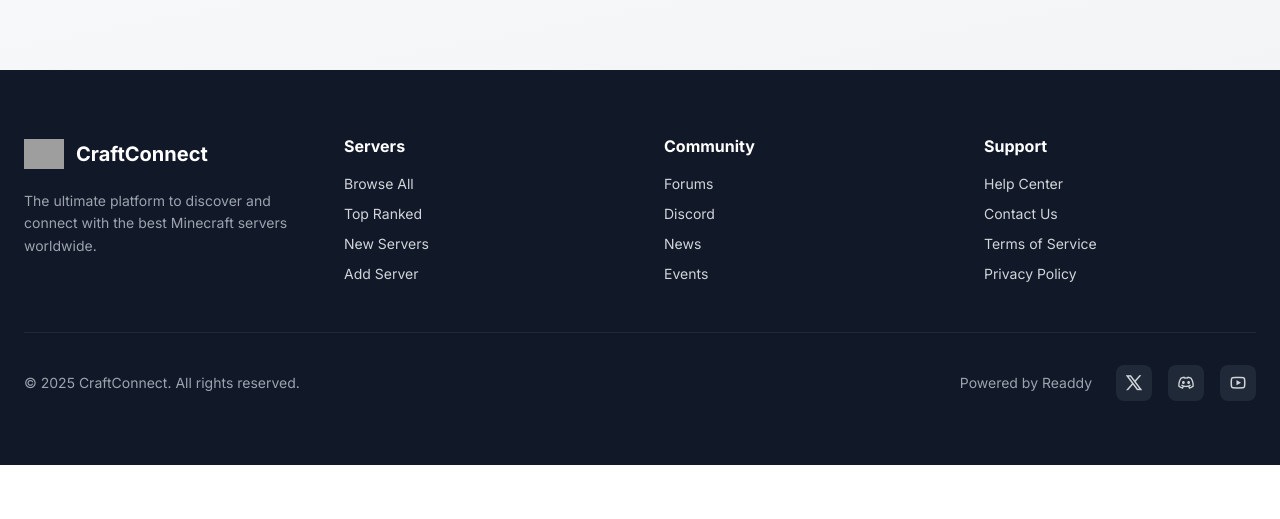
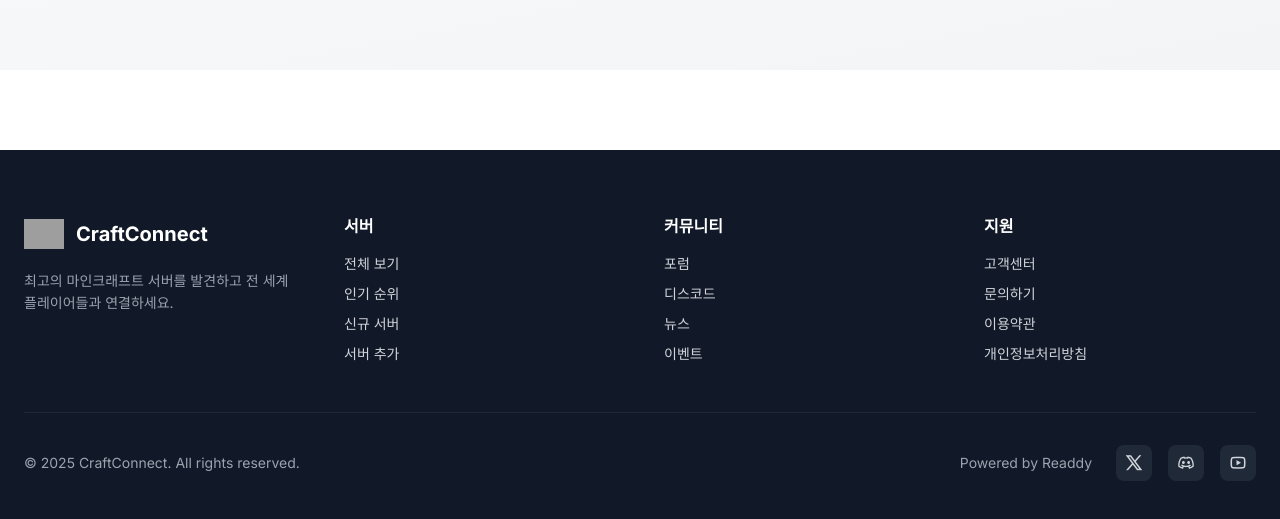
Before and after one commit to Minecraft-Server-List/Minecraft-Frontend, a React (Vite) app: page / in a window 1280 px wide. Shown: the part 939-1458 px from the top of the page. Before the commit the page ends 1404 px from the top, so only its background shows below. Built offline with nearby package versions, Linux system fonts and the light colour scheme; no server answers; grey boxes are pictures that could not be loaded.

Commit message:
refactor: 백엔드 연동 코드 리팩토링

```diff
--- a/src/pages/home/page.tsx
+++ b/src/pages/home/page.tsx
@@ -3,9 +3,10 @@ import { Link } from 'react-router-dom';
 import api from '@/api/axios';
 import LoginModal from '@/components/feature/LoginModal';
 import AddServerModal from '@/components/feature/AddServerModal';
+import Footer from '../servers/components/Footer';
 
 interface MinecraftServer {
-  id: number;
+  serverId: number;
   name: string;
   imageUrl?: string;
   currentPlayers: number;
@@ -137,7 +138,7 @@ export default function Home() {
               <div className="col-span-3 py-10">데이터 로딩 중...</div>
             ) : (
               featuredServers.map((server) => (
-                <Link key={server.id} to={`/servers/${server.id}`} className="group">
+                <Link key={server.serverId} to={`/servers/${server.serverId}`} className="group">
                   <div className="bg-white rounded-2xl overflow-hidden shadow-lg hover:shadow-2xl transition-all duration-300 transform hover:-translate-y-2">
                     <div className="relative w-full h-56 overflow-hidden">
                       <img
@@ -167,7 +168,7 @@ export default function Home() {
           <h2 className="text-4xl font-bold text-gray-900 mb-12 text-center">Top Ranked Servers</h2>
           <div className="max-w-4xl mx-auto bg-white rounded-2xl shadow-xl overflow-hidden">
             {topServers.map((server, index) => (
-              <div key={server.id} className="flex items-center gap-6 p-6 hover:bg-gray-50 transition-colors border-b border-gray-100 last:border-b-0">
+              <div key={server.serverId} className="flex items-center gap-6 p-6 hover:bg-gray-50 transition-colors border-b border-gray-100 last:border-b-0">
                 <div className={`flex items-center justify-center w-12 h-12 rounded-xl font-bold text-lg ${index === 0 ? 'bg-yellow-100 text-yellow-700' : 'bg-gray-100 text-gray-600'}`}>
                   #{index + 1}
                 </div>
@@ -175,7 +176,7 @@ export default function Home() {
                   <h3 className="text-lg font-bold text-gray-900 mb-1">{server.name}</h3>
                   <div className="text-sm text-gray-600">{server.currentPlayers} / {server.maxPlayers} online</div>
                 </div>
-                <Link to={`/servers/${server.id}`} className="px-6 py-2.5 bg-emerald-600 text-white text-sm font-medium rounded-lg hover:bg-emerald-700">Detail</Link>
+                <Link to={`/servers/${server.serverId}`} className="px-6 py-2.5 bg-emerald-600 text-white text-sm font-medium rounded-lg hover:bg-emerald-700">Detail</Link>
               </div>
             ))}
           </div>
@@ -183,69 +184,7 @@ export default function Home() {
       </section>
 
       {/* Footer */}
-      <footer className="bg-gray-900 text-gray-300 py-16">
-        <div className="max-w-7xl mx-auto px-6">
-          <div className="grid grid-cols-1 md:grid-cols-4 gap-12 mb-12">
-            <div>
-              <div className="flex items-center gap-3 mb-4">
-                <img
-                  src="https://public.readdy.ai/ai/img_res/e131358c-8d1e-4f3d-ab52-30b4e08151d5.png"
-                  alt="CraftConnect"
-                  className="w-10 h-10 object-contain"
-                />
-                <span className="text-xl font-bold text-white">CraftConnect</span>
-              </div>
-              <p className="text-sm text-gray-400 leading-relaxed">
-                The ultimate platform to discover and connect with the best Minecraft servers worldwide.
-              </p>
-            </div>
-
-            <div>
-              <h4 className="text-base font-bold text-white mb-4">Servers</h4>
-              <ul className="space-y-2.5 text-sm">
-                <li><a href="#" className="hover:text-emerald-400 transition-colors cursor-pointer">Browse All</a></li>
-                <li><a href="#" className="hover:text-emerald-400 transition-colors cursor-pointer">Top Ranked</a></li>
-                <li><a href="#" className="hover:text-emerald-400 transition-colors cursor-pointer">New Servers</a></li>
-                <li><a href="#" className="hover:text-emerald-400 transition-colors cursor-pointer">Add Server</a></li>
-              </ul>
-            </div>
-
-            <div>
-              <h4 className="text-base font-bold text-white mb-4">Community</h4>
-              <ul className="space-y-2.5 text-sm">
-                <li><a href="#" className="hover:text-emerald-400 transition-colors cursor-pointer">Forums</a></li>
-                <li><a href="#" className="hover:text-emerald-400 transition-colors cursor-pointer">Discord</a></li>
-                <li><a href="#" className="hover:text-emerald-400 transition-colors cursor-pointer">News</a></li>
-                <li><a href="#" className="hover:text-emerald-400 transition-colors cursor-pointer">Events</a></li>
-              </ul>
-            </div>
-
-            <div>
-              <h4 className="text-base font-bold text-white mb-4">Support</h4>
-              <ul className="space-y-2.5 text-sm">
-                <li><a href="#" className="hover:text-emerald-400 transition-colors cursor-pointer">Help Center</a></li>
-                <li><a href="#" className="hover:text-emerald-400 transition-colors cursor-pointer">Contact Us</a></li>
-                <li><a href="#" className="hover:text-emerald-400 transition-colors cursor-pointer">Terms of Service</a></li>
-                <li><a href="#" className="hover:text-emerald-400 transition-colors cursor-pointer">Privacy Policy</a></li>
-              </ul>
-            </div>
-          </div>
-
-          <div className="pt-8 border-t border-gray-800 flex flex-col md:flex-row items-center justify-between gap-4">
-            <p className="text-sm text-gray-400">
-              © 2025 CraftConnect. All rights reserved.
-            </p>
-            <div className="flex items-center gap-6">
-              <a href="#" className="text-sm text-gray-400 hover:text-emerald-400 transition-colors">Powered by Readdy</a>
-              <div className="flex items-center gap-4">
-                <a href="#" className="w-9 h-9 flex items-center justify-center bg-gray-800 hover:bg-emerald-600 rounded-lg transition-colors"><i className="ri-twitter-x-line text-lg"></i></a>
-                <a href="#" className="w-9 h-9 flex items-center justify-center bg-gray-800 hover:bg-emerald-600 rounded-lg transition-colors"><i className="ri-discord-line text-lg"></i></a>
-                <a href="#" className="w-9 h-9 flex items-center justify-center bg-gray-800 hover:bg-emerald-600 rounded-lg transition-colors"><i className="ri-youtube-line text-lg"></i></a>
-              </div>
-            </div>
-          </div>
-        </div>
-      </footer>
+      <Footer/>
 
       {/* Modals */}
       <LoginModal isOpen={showLoginModal} onClose={() => setShowLoginModal(false)} />
--- a/src/pages/server-detail/page.tsx
+++ b/src/pages/server-detail/page.tsx
@@ -25,7 +25,7 @@ interface Staff {
 }
 
 interface ServerDetail {
-  id: number;
+  serverId: number;
   name: string;
   description: string;
   domain: string;
@@ -329,7 +329,7 @@ export default function ServerDetailPage() {
                     {server.domain}
                   </div>
                   <button
-                    onClick={() => copyToClipboard(server.ip)}
+                    onClick={() => copyToClipboard(server.domain)}
                     className="w-11 h-11 flex items-center justify-center bg-emerald-600 text-white rounded-lg hover:bg-emerald-700 transition-colors flex-shrink-0"
                     title="복사"
                   >
--- a/src/pages/servers/page.tsx
+++ b/src/pages/servers/page.tsx
@@ -1,165 +1,79 @@
-
 import { useState, useEffect } from 'react';
-import { Link, useSearchParams } from 'react-router-dom';
+import { useSearchParams } from 'react-router-dom';
+import api from '@/api/axios'; // 절대 경로 설정
 import Navbar from './components/Navbar';
 import Footer from './components/Footer';
 import ServerCard from './components/ServerCard';
 import FilterSidebar from './components/FilterSidebar';
 
+// 서버 데이터 타입 정의
+interface MinecraftServer {
+  serverId: number;
+  name: string;
+  description: string;
+  imageUrl?: string;
+  currentPlayers: number;
+  maxPlayers: number;
+  version: string;
+  category: string;
+  votes: number;
+  status: 'ONLINE' | 'OFFLINE';
+  tags?: string[];
+}
+
 export default function ServersPage() {
   const [searchParams] = useSearchParams();
+
+  // 상태 관리
   const [searchQuery, setSearchQuery] = useState(searchParams.get('search') || '');
   const [selectedCategory, setSelectedCategory] = useState(searchParams.get('category') || 'all');
   const [selectedVersion, setSelectedVersion] = useState('all');
   const [sortBy, setSortBy] = useState('popular');
   const [showFilters, setShowFilters] = useState(false);
 
-  const servers = [
-    {
-      id: 1,
-      name: 'HyperCraft Network',
-      description: '최고의 미니게임과 서바이벌 경험을 제공하는 대형 네트워크 서버입니다. 매일 수천 명의 플레이어가 접속합니다.',
-      image: 'https://readdy.ai/api/search-image?query=minecraft%20modern%20network%20server%20hub%20with%20colorful%20portals%20and%20futuristic%20buildings%20simple%20clean%20background%20game%20style%20illustration&width=400&height=300&seq=server1&orientation=landscape',
-      players: 5234,
-      maxPlayers: 10000,
-      version: '1.20.4',
-      category: 'Network',
-      votes: 12847,
-      status: 'online',
-      tags: ['Minigames', 'Survival', 'Economy'],
-      uptime: '99.9%'
-    },
-    {
-      id: 2,
-      name: 'PixelMine Server',
-      description: '픽셀몬과 서바이벌이 결합된 독특한 서버. 포켓몬을 잡고 키우면서 마인크래프트를 즐기세요.',
-      image: 'https://readdy.ai/api/search-image?query=minecraft%20pixelmon%20server%20with%20pokemon%20creatures%20and%20colorful%20landscape%20simple%20clean%20background%20game%20style%20illustration&width=400&height=300&seq=server2&orientation=landscape',
-      players: 4891,
-      maxPlayers: 8000,
-      version: '1.20.4',
-      category: 'Modded',
-      votes: 11203,
-      status: 'online',
-      tags: ['Pixelmon', 'Adventure', 'Custom'],
-      uptime: '99.5%'
-    },
-    {
-      id: 3,
-      name: 'SkyBlock Legends',
-      description: '전통적인 스카이블록에 RPG 요소를 더한 혁신적인 서버. 섬을 발전시키고 보스를 처치하세요.',
-      image: 'https://readdy.ai/api/search-image?query=minecraft%20skyblock%20floating%20islands%20in%20the%20sky%20with%20trees%20and%20buildings%20simple%20clean%20background%20game%20style%20illustration&width=400&height=300&seq=server3&orientation=landscape',
-      players: 4567,
-      maxPlayers: 7000,
-      version: '1.20.4',
-      category: 'Skyblock',
-      votes: 10892,
-      status: 'online',
-      tags: ['Skyblock', 'RPG', 'Custom Items'],
-      uptime: '99.8%'
-    },
-    {
-      id: 4,
-      name: 'PvP Arena Pro',
-      description: '최고의 PvP 경험을 원한다면 이곳! 다양한 킷과 맵에서 실력을 겨루세요.',
-      image: 'https://readdy.ai/api/search-image?query=minecraft%20pvp%20arena%20battle%20ground%20with%20weapons%20and%20combat%20area%20simple%20clean%20background%20game%20style%20illustration&width=400&height=300&seq=server4&orientation=landscape',
-      players: 3982,
-      maxPlayers: 5000,
-      version: '1.20.4',
-      category: 'PvP',
-      votes: 9654,
-      status: 'online',
-      tags: ['PvP', 'KitPvP', 'Duels'],
-      uptime: '99.7%'
-    },
-    {
-      id: 5,
-      name: 'Faction Wars',
-      description: '팩션을 만들고 영토를 확장하세요. 전략과 협동이 필요한 대규모 전쟁 서버입니다.',
-      image: 'https://readdy.ai/api/search-image?query=minecraft%20faction%20war%20server%20with%20castles%20and%20battle%20flags%20simple%20clean%20background%20game%20style%20illustration&width=400&height=300&seq=server5&orientation=landscape',
-      players: 3745,
-      maxPlayers: 6000,
-      version: '1.20.4',
-      category: 'Faction',
-      votes: 8932,
-      status: 'online',
-      tags: ['Factions', 'Raiding', 'PvP'],
-      uptime: '99.6%'
-    },
-    {
-      id: 6,
-      name: 'Creative Paradise',
-      description: '무제한 블록과 월드에딧으로 상상력을 마음껏 펼치세요. 건축가들의 천국입니다.',
-      image: 'https://readdy.ai/api/search-image?query=minecraft%20creative%20building%20world%20with%20amazing%20colorful%20structures%20and%20architecture%20simple%20clean%20background%20game%20style%20illustration&width=400&height=300&seq=server6&orientation=landscape',
-      players: 2156,
-      maxPlayers: 4000,
-      version: '1.20.4',
-      category: 'Creative',
-      votes: 7821,
-      status: 'online',
-      tags: ['Creative', 'Building', 'WorldEdit'],
-      uptime: '99.9%'
-    },
-    {
-      id: 7,
-      name: 'Prison Escape',
-      description: '광산을 파고 랭크를 올려 자유를 얻으세요. 중독성 강한 프리즌 서버입니다.',
-      image: 'https://readdy.ai/api/search-image?query=minecraft%20prison%20server%20with%20cells%20and%20mining%20areas%20simple%20clean%20background%20game%20style%20illustration&width=400&height=300&seq=server7&orientation=landscape',
-      players: 2847,
-      maxPlayers: 5000,
-      version: '1.20.4',
-      category: 'Prison',
-      votes: 6543,
-      status: 'online',
-      tags: ['Prison', 'Mining', 'Rankup'],
-      uptime: '99.4%'
-    },
-    {
-      id: 8,
-      name: 'Survival Plus',
-      description: '바닐라 서바이벌에 커스텀 인챈트와 보스를 추가한 향상된 서바이벌 경험.',
-      image: 'https://readdy.ai/api/search-image?query=minecraft%20enhanced%20survival%20server%20with%20villages%20and%20nature%20landscape%20simple%20clean%20background%20game%20style%20illustration&width=400&height=300&seq=server8&orientation=landscape',
-      players: 3421,
-      maxPlayers: 6000,
-      version: '1.20.4',
-      category: 'Survival',
-      votes: 8765,
-      status: 'online',
-      tags: ['Survival', 'Custom Enchants', 'Bosses'],
-      uptime: '99.8%'
-    },
-    {
-      id: 9,
-      name: 'Roleplay City',
-      description: '현실적인 도시에서 직업을 가지고 생활하세요. 경찰, 의사, 사업가 등 다양한 역할 체험.',
-      image: 'https://readdy.ai/api/search-image?query=minecraft%20modern%20city%20roleplay%20server%20with%20buildings%20and%20streets%20simple%20clean%20background%20game%20style%20illustration&width=400&height=300&seq=server9&orientation=landscape',
-      players: 1923,
-      maxPlayers: 3000,
-      version: '1.20.4',
-      category: 'Roleplay',
-      votes: 5432,
-      status: 'online',
-      tags: ['Roleplay', 'Jobs', 'Economy'],
-      uptime: '99.3%'
-    }
-  ];
+  // 서버 데이터 상태
+  const [allServers, setAllServers] = useState<MinecraftServer[]>([]);
+  const [isLoading, setIsLoading] = useState(true);
 
-  const filteredServers = servers.filter(server => {
-    const matchesSearch = server.name.toLowerCase().includes(searchQuery.toLowerCase()) ||
-                         server.description.toLowerCase().includes(searchQuery.toLowerCase());
-    const matchesCategory = selectedCategory === 'all' || server.category.toLowerCase() === selectedCategory.toLowerCase();
+  // 1. 백엔드에서 데이터 가져오기
+  useEffect(() => {
+    const fetchServers = async () => {
+      try {
+        setIsLoading(true);
+        // 전체 서버 목록을 가져옵니다.
+        // (나중에 백엔드에서 검색/필터 API를 만들면 쿼리 파라미터를 붙여서 호출하도록 수정 가능)
+        const response = await api.get('/api/servers');
+        setAllServers(response.data);
+      } catch (error) {
+        console.error("서버 목록 로딩 실패:", error);
+      } finally {
+        setIsLoading(false);
+      }
+    };
+
+    fetchServers();
+  }, []);
+
+  // 2. 프론트엔드 측 필터링 로직 (백엔드 API가 검색 기능을 지원하지 않을 경우 대비)
+  const filteredServers = allServers.filter(server => {
+    const matchesSearch = (server.name || '').toLowerCase().includes(searchQuery.toLowerCase()) ||
+                         (server.description || '').toLowerCase().includes(searchQuery.toLowerCase());
+    const matchesCategory = selectedCategory === 'all' ||
+                           (server.category || '').toLowerCase() === selectedCategory.toLowerCase();
     const matchesVersion = selectedVersion === 'all' || server.version === selectedVersion;
 
     return matchesSearch && matchesCategory && matchesVersion;
   });
 
+  // 3. 정렬 로직
   const sortedServers = [...filteredServers].sort((a, b) => {
     switch (sortBy) {
       case 'popular':
-        return b.players - a.players;
+        return (b.currentPlayers || 0) - (a.currentPlayers || 0);
       case 'votes':
-        return b.votes - a.votes;
+        return (b.votes || 0) - (a.votes || 0);
       case 'name':
-        return a.name.localeCompare(b.name);
+        return (a.name || '').localeCompare(b.name || '');
       default:
         return 0;
     }
@@ -176,7 +90,7 @@ export default function ServersPage() {
             마인크래프트 서버 목록
           </h1>
           <p className="text-lg text-gray-200 mb-8">
-            {filteredServers.length}개의 서버를 찾았습니다
+            {isLoading ? '서버를 찾는 중...' : `${filteredServers.length}개의 서버를 찾았습니다`}
           </p>
 
           {/* Search Bar */}
@@ -221,7 +135,7 @@ export default function ServersPage() {
             <div className="flex items-center justify-between mb-6 flex-wrap gap-4">
               <button
                 onClick={() => setShowFilters(!showFilters)}
-                className="lg:hidden flex items-center gap-2 px-4 py-2.5 bg-white border border-gray-300 rounded-lg hover:bg-gray-50 transition-colors cursor-pointer whitespace-nowrap"
+                className="lg:hidden flex items-center gap-2 px-4 py-2.5 bg-white border border-gray-300 rounded-lg hover:bg-gray-50 transition-colors"
               >
                 <i className="ri-filter-line text-lg"></i>
                 <span className="text-sm font-medium">필터</span>
@@ -232,7 +146,7 @@ export default function ServersPage() {
                 <select
                   value={sortBy}
                   onChange={(e) => setSortBy(e.target.value)}
-                  className="px-4 py-2.5 bg-white border border-gray-300 rounded-lg text-sm font-medium text-gray-700 cursor-pointer outline-none hover:border-gray-400 transition-colors"
+                  className="px-4 py-2.5 bg-white border border-gray-300 rounded-lg text-sm font-medium text-gray-700 outline-none hover:border-gray-400"
                 >
                   <option value="popular">인기순</option>
                   <option value="votes">투표순</option>
@@ -254,10 +168,12 @@ export default function ServersPage() {
             )}
 
             {/* Server Grid */}
-            {sortedServers.length > 0 ? (
+            {isLoading ? (
+              <div className="text-center py-20">데이터를 야미하게 불러오는 중...</div>
+            ) : sortedServers.length > 0 ? (
               <div className="grid grid-cols-1 md:grid-cols-2 xl:grid-cols-3 gap-6">
                 {sortedServers.map((server) => (
-                  <ServerCard key={server.id} server={server} />
+                  <ServerCard key={server.serverId} server={server} />
                 ))}
               </div>
             ) : (
```
Also changed, not shown: src/pages/servers/components/ServerCard.tsx (+26 -23 lines).
